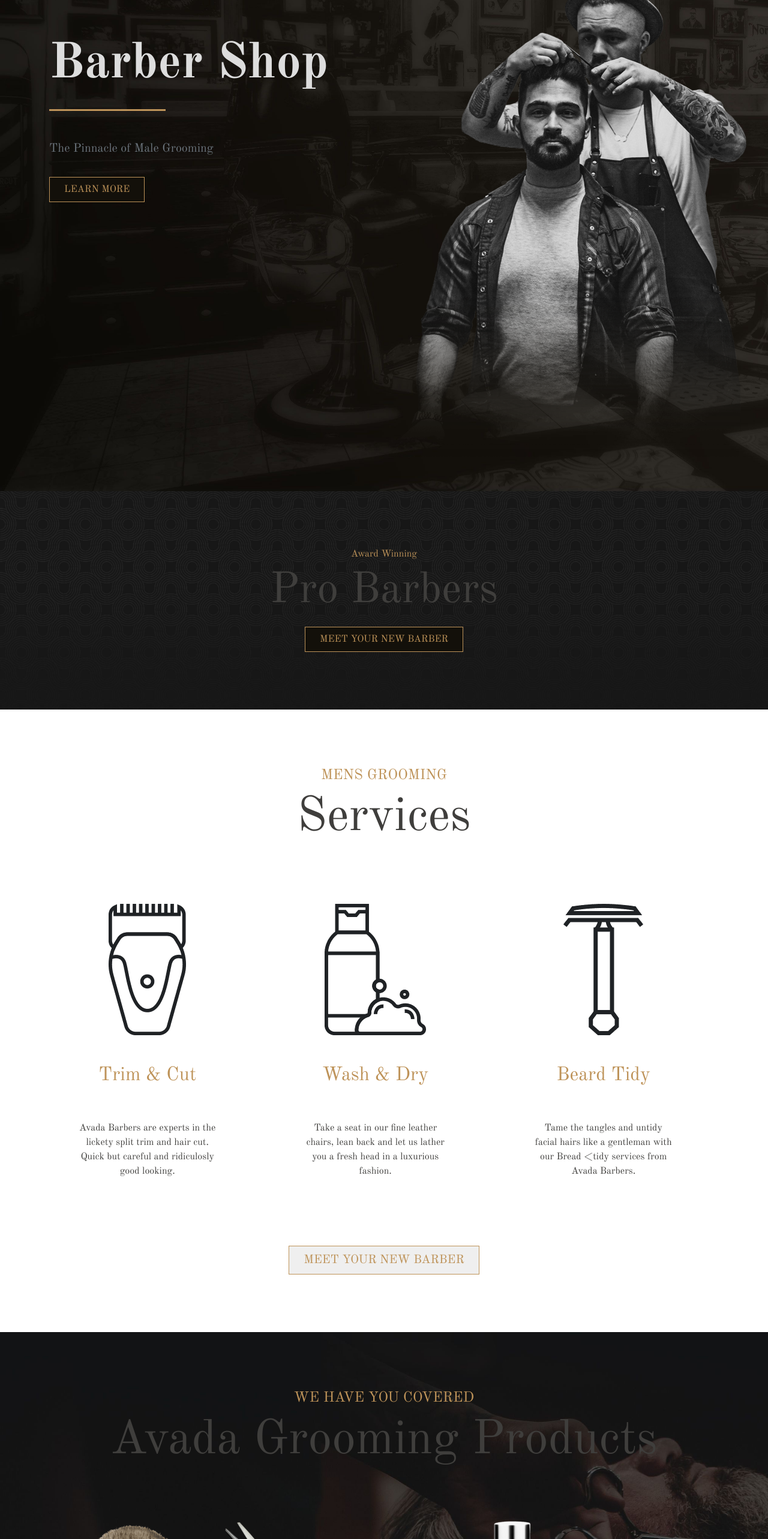
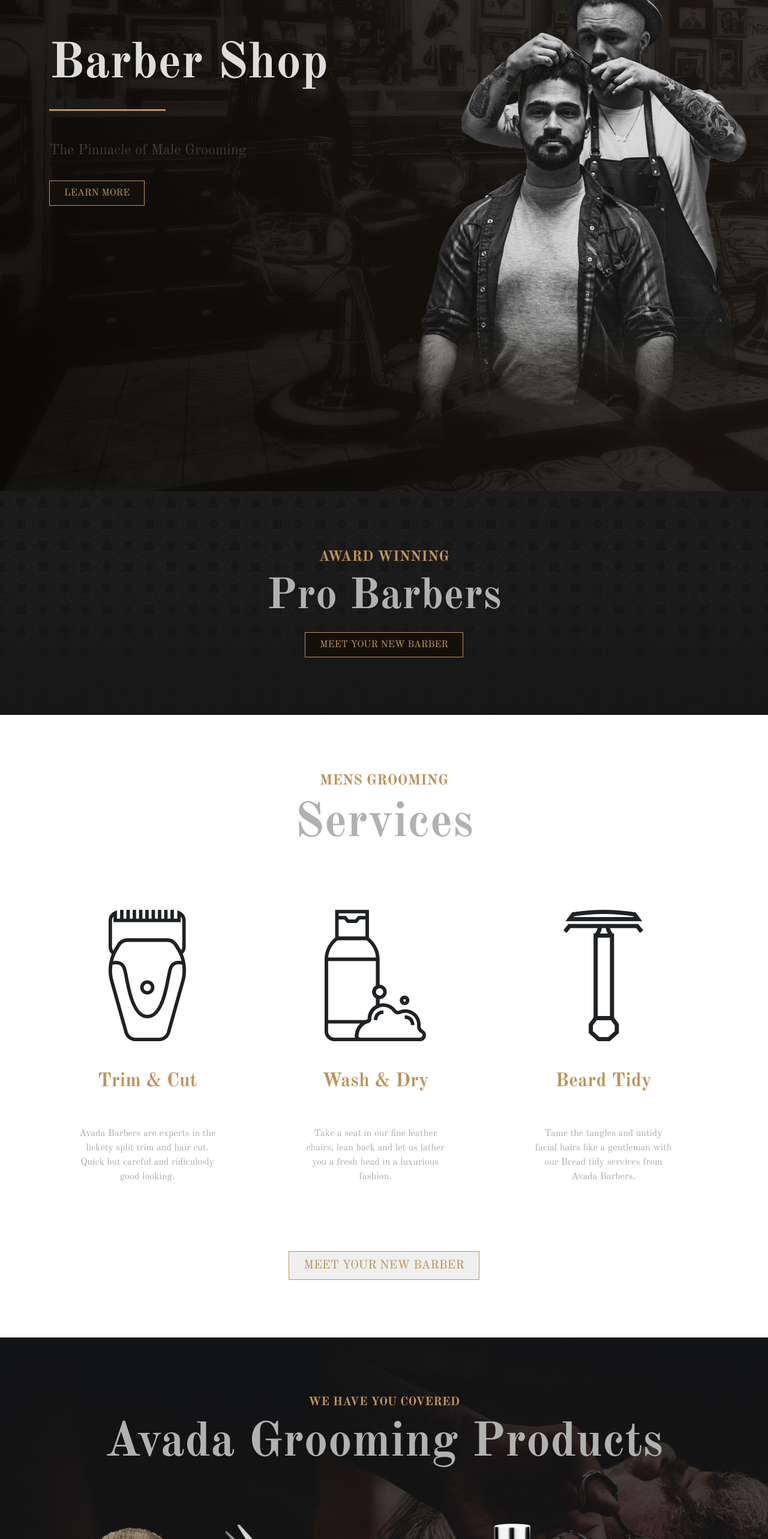
Before and after one commit to Andrearusso94/proj-html-vuejs, a Vue app: page / in a window 1280 px wide. Shown: the part 234-2800 px from the top of the page at 60% size. Built offline with nearby package versions, Linux system fonts and the light colour scheme.

Commit message:
end ex Barbershop

```diff
--- a/src/assets/partials/_variables.scss
+++ b/src/assets/partials/_variables.scss
@@ -2,8 +2,9 @@ $primary: rgba(221, 221, 221, 1);
 $dark: rgba(19, 16, 10, 1);
 $light-dark: rgba(63, 62, 60, 1);
 $light-grey: rgba(177, 177, 177, 1);
-$grey-text: rgba(188, 188, 189, 1);
+$grey-text: rgb(170, 170, 173);
 $footer-dark: rgba(18, 19, 20, 1);
 $footer-darker: rgba(22, 23, 24, 1);
 $special: rgba(245, 245, 245, 1);
-$another: rgba(190, 147, 89, 1)
+$another: rgba(190, 147, 89, 1);
+$hover: rgba(190, 147, 89, 0.2);
--- a/src/components/About.vue
+++ b/src/components/About.vue
@@ -27,12 +27,16 @@ export default {
     text-align: center;
 
     h6 {
+        text-transform: uppercase;
+        font-weight: bold;
+        font-size: 1.5rem;
         color: $another;
     }
 
     h2 {
+        font-weight: bold;
         font-size: 4.5rem;
-        color: $light-dark;
+        color: $light-grey;
     }
 
     .my_button {
@@ -45,6 +49,10 @@ export default {
             text-decoration: none;
             color: $another;
         }
+
+        a:hover {
+            opacity: 0.5;
+        }
     }
 }
 </style>
--- a/src/components/Blog.vue
+++ b/src/components/Blog.vue
@@ -33,7 +33,7 @@ export default {
 <template>
     <div class="container-fluid py-5 blogs">
         <div class="container py-5">
-            <h6 class="text-center">Tales From the barber shop</h6>
+            <h5 class="text-center">Tales From the barber shop</h5>
             <h2 class="text-center">Recent Blog Post</h2>
             <div class="row g-0 my-5">
                 <div v-for="item in Blog" class="col-4 service">
@@ -58,21 +58,27 @@ export default {
 
 .blogs {
     text-align: center;
-    background-color: $light-grey;
+    background-color: $special;
 }
 
-h6,
+h5,
 h3 {
     color: $another;
+    font-weight: bold;
+}
+
+h5 {
+    text-transform: uppercase;
 }
 
 p {
-    color: $light-dark;
+    color: $grey-text;
 }
 
 h2 {
-    color: $light-dark;
+    color: $light-grey;
     font-size: 4.5rem;
+    font-weight: bold;
 }
 
 .single_service {
@@ -84,7 +90,7 @@ h2 {
 .my_button {
     border: 2px solid $another;
     padding: 0.5rem 1.5rem;
-    background-color: $light-grey;
+    background-color: $special;
 
 
     a {
@@ -93,5 +99,9 @@ h2 {
         text-decoration: none;
         color: $another;
     }
+
+    a:hover {
+        opacity: 0.5;
+    }
 }
 </style>
--- a/src/components/FooterTop.vue
+++ b/src/components/FooterTop.vue
@@ -72,11 +72,14 @@ export default {
 }
 
 h6 {
-    color: $light-dark;
+    color: $grey-text;
+
 }
 
 h5 {
     color: $another;
+    font-weight: bold;
+    text-transform: uppercase;
 }
 
 .my_button {
@@ -90,9 +93,14 @@ h5 {
         text-decoration: none;
         color: $another;
     }
+
+    a:hover {
+        opacity: 0.5;
+    }
 }
 
 .socials {
     margin-top: 2rem;
+    color: $primary;
 }
 </style>
--- a/src/components/Presentation.vue
+++ b/src/components/Presentation.vue
@@ -12,7 +12,7 @@ export default {
                         <h1 class="py-3">Barber Shop</h1>
 
                         <div class="line py-3"></div>
-                        <p class="card-text text-secondary py-3">The Pinnacle of Male Grooming</p>
+                        <p class="card-text py-3">The Pinnacle of Male Grooming</p>
                         <button class="my_button"><a href="#" class="card-link">Learn More</a></button>
 
                     </div>
@@ -40,7 +40,8 @@ export default {
     }
 
     p {
-        font-size: 1.25rem;
+        font-size: 1.5rem;
+        color: $light-dark;
     }
 
     .line {
@@ -53,6 +54,12 @@ export default {
         padding: 0.5rem 1.5rem;
         background-color: $dark;
 
+
+
+        a:hover {
+            opacity: 0.5;
+        }
+
         a {
             text-transform: uppercase;
             text-decoration: none;
--- a/src/components/Products.vue
+++ b/src/components/Products.vue
@@ -68,17 +68,20 @@ export default {
     h6 {
         text-transform: uppercase;
         color: $another;
-        font-size: 1.5rem;
+        font-size: 1.25rem;
+        font-weight: bold;
     }
 
     h2 {
         font-size: 5rem;
-        color: $light-dark;
+        color: $light-grey;
+        font-weight: bold;
     }
 
     h3 {
         color: $another;
-        font-size: 2.25rem;
+        font-size: 2rem;
+        font-weight: bold;
     }
 
     p {
@@ -97,6 +100,10 @@ export default {
             text-decoration: none;
             color: $another;
         }
+
+        a:hover {
+            opacity: 0.5;
+        }
     }
 }
 
--- a/src/components/Reviews.vue
+++ b/src/components/Reviews.vue
@@ -60,19 +60,23 @@ h6 {
     text-transform: uppercase;
     font-size: 1.25rem;
     color: $another;
+    font-weight: bold;
 }
 
 h2 {
     font-size: 4.5rem;
-    color: $light-dark;
+    color: $light-grey;
+    font-weight: bold;
 }
 
 p {
-    color: $light-dark;
+    color: $grey-text;
+    font-size: 1.15rem;
 }
 
 h4 {
     color: $another;
+    font-weight: bold;
 }
 
 .person {
--- a/src/components/Services.vue
+++ b/src/components/Services.vue
@@ -17,7 +17,7 @@ export default {
                 {
                     image: '../assets/img/avadabarbers-beardtrim-icon.png',
                     title: 'Beard Tidy',
-                    text: 'Tame the tangles and untidy facial hairs like a gentleman with our Bread <tidy services from Avada Barbers.'
+                    text: 'Tame the tangles and untidy facial hairs like a gentleman with our Bread tidy services from Avada Barbers.'
                 },]
         }
 
@@ -65,20 +65,23 @@ export default {
         text-transform: uppercase;
         color: $another;
         font-size: 1.5rem;
+        font-weight: bold;
     }
 
     h3 {
         color: $another;
         font-size: 2rem;
+        font-weight: bold;
     }
 
     h2 {
         font-size: 5rem;
-        color: $light-dark;
+        color: $light-grey;
+        font-weight: bold;
     }
 
     p {
-        color: $light-dark;
+        color: $grey-text;
     }
 
     .service {
@@ -96,6 +99,10 @@ export default {
             text-decoration: none;
             color: $another;
         }
+
+        a:hover {
+            opacity: 0.5;
+        }
     }
 }
 </style>
--- a/src/components/Shavings.vue
+++ b/src/components/Shavings.vue
@@ -56,15 +56,17 @@ export default {
     h5 {
         text-transform: uppercase;
         color: $another;
+        font-weight: bold;
     }
 
     h2 {
         font-size: 5rem;
-        color: $light-dark;
+        color: $light-grey;
+        font-weight: bold;
     }
 
     p {
-        color: $light-dark,
+        color: $grey-text,
     }
 }
 
@@ -79,5 +81,9 @@ export default {
         text-decoration: none;
         color: $another;
     }
+
+    a:hover {
+        opacity: 0.5;
+    }
 }
 </style>
```
